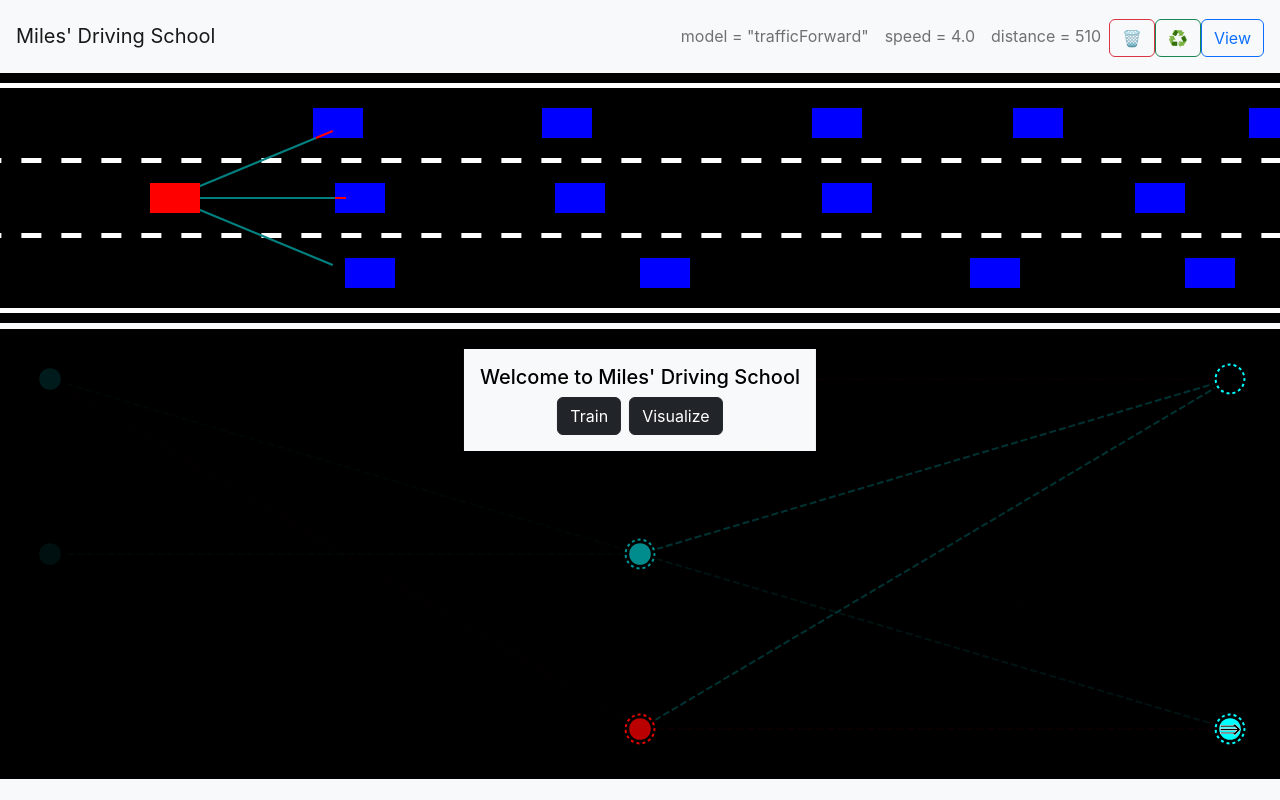
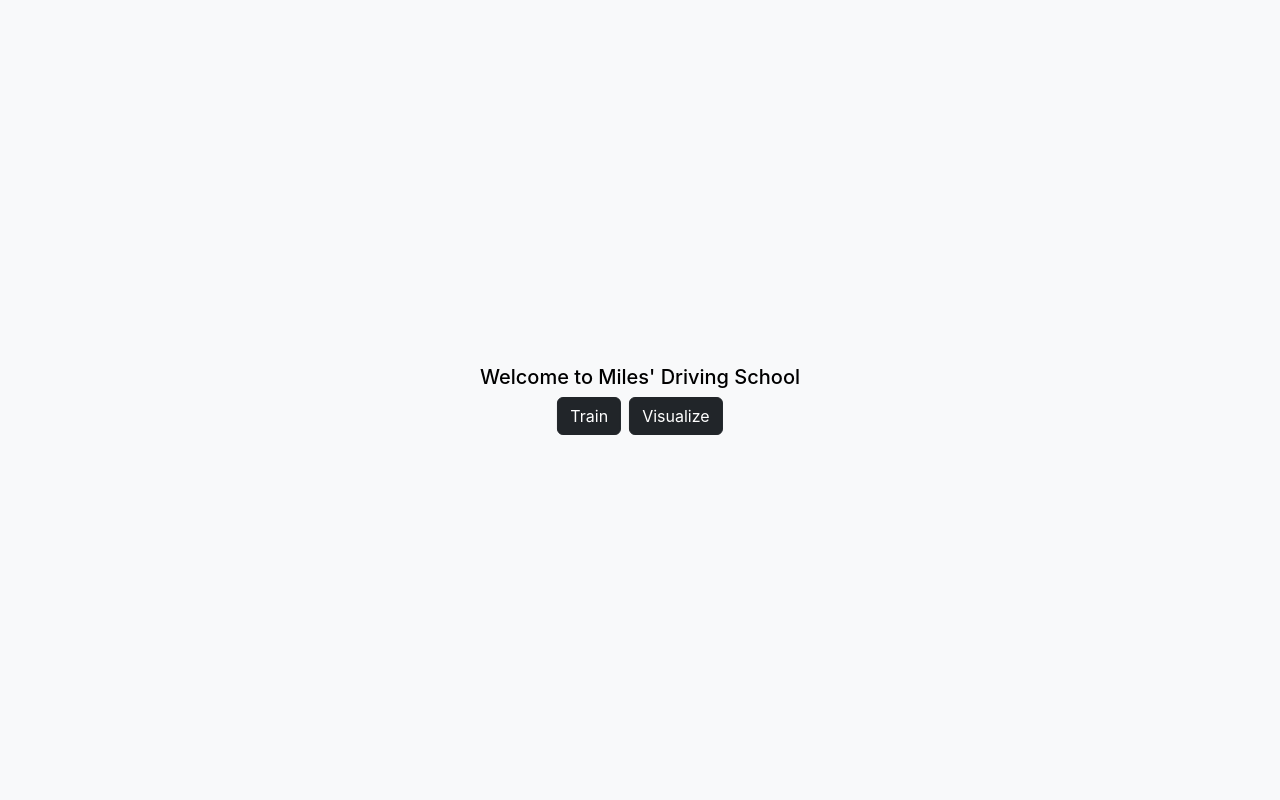
Before and after one commit to jedwards1230/cars, a React (Create React App) app: page / in a window 1280 px wide. Built offline with nearby package versions, Linux system fonts and the light colour scheme.

Commit message:
visualizer tweak

```diff
--- a/src/App.css
+++ b/src/App.css
@@ -81,11 +81,13 @@ body {
 #carCanvas {
 	background: black;
 	width: 100%;
+  display: none;
 }
 
 #networkCanvas {
 	background: black;
 	width: 100%;
+  display: none;
 }
 
 #lossChart {
--- a/src/index.js
+++ b/src/index.js
@@ -232,7 +232,7 @@ const startVisualizer = () => {
 
 const drawUI = () => {
 	// not sure if i wanna toggle nav with the welcome screen or not
-	if (true) {
+	if (welcomed) {
 		reactHeader.render(
 			<React.StrictMode>
 				<NavComponent
@@ -283,7 +283,7 @@ function animate(time) {
 	drawUI();
 
 	// reset animation on welcome screen when car crashes
-	if (!welcomed && model.damaged) setTimeout(reset, 0);
+	if (visualizer.active && model.damaged) setTimeout(reset, 0);
 
 	// loop animation
 	animFrame = requestAnimationFrame(animate);
```
